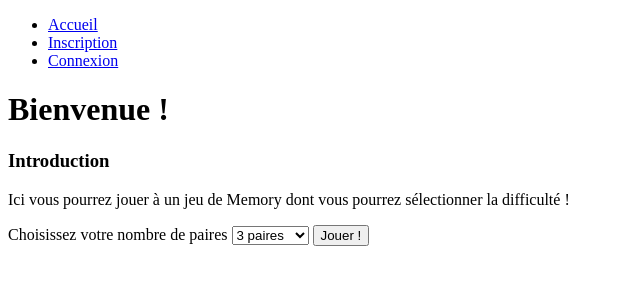
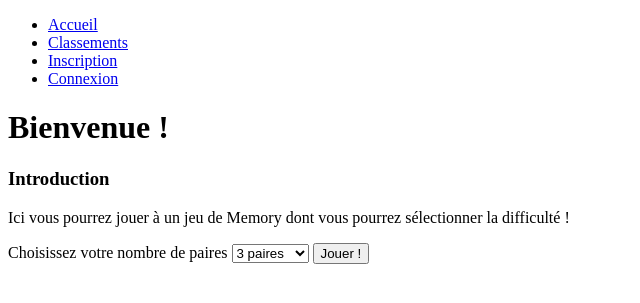
Before and after one commit to pierre-canet/memory_poo, a PHP site: page / in a window 1280 px wide. Shown: the top 303 px of the page, without its empty margins (0-640 px from the left). Run offline with PHP 8.4, Linux system fonts and the light colour scheme.

Commit message:
Initialisation de la page classements

```diff
--- a/index.php
+++ b/index.php
@@ -22,7 +22,7 @@ if (isset($_POST['pair-select'])) {
     <nav>
         <ul>
             <li><a href="index.php">Accueil</a></li>
-
+            <li><a href="ranking.php">Classements</a></li>
             <?php if (isset($_SESSION['user_id'])) : ?>
                 <li>Bonjour <?= htmlspecialchars($_SESSION['username']) ?></li>
                 <li><a href="logout.php">Déconnexion</a></li>
```
Also changed, not shown: ranking.php (added).
